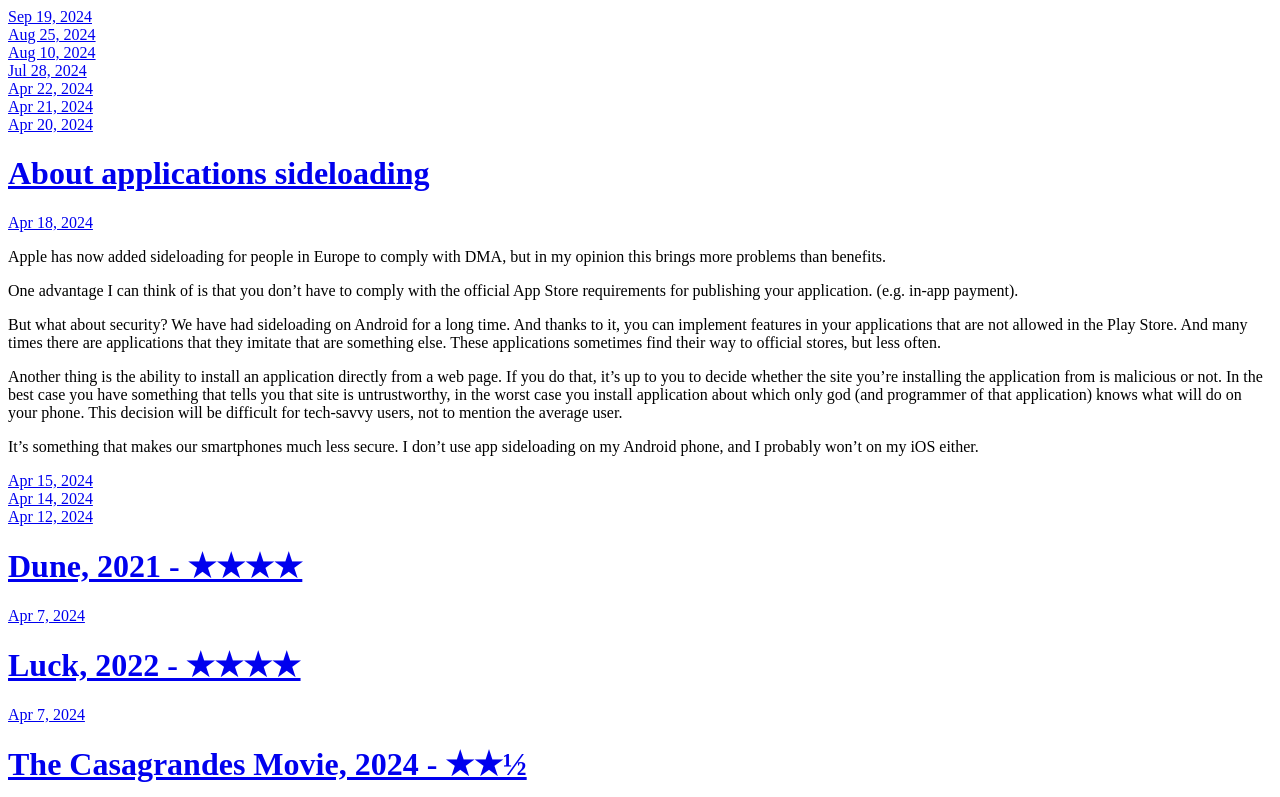
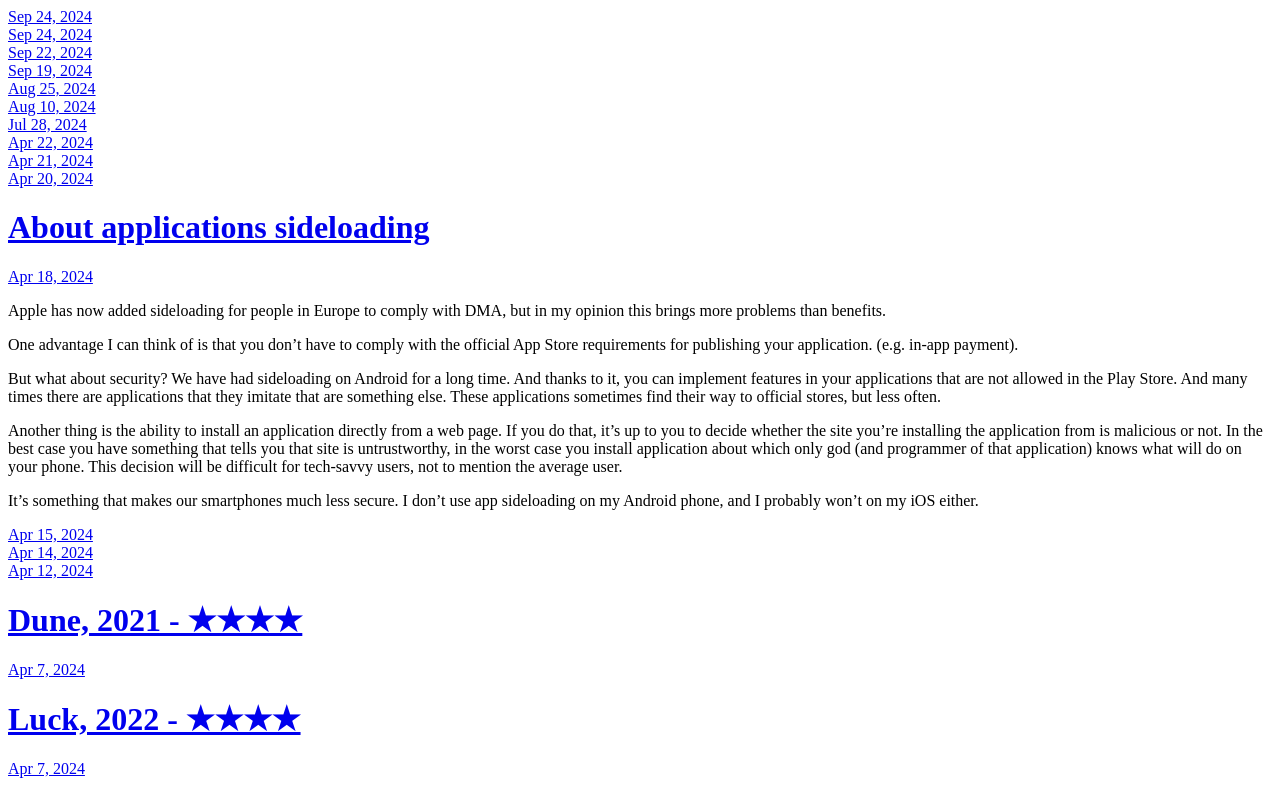
Before and after one commit to MayMeow/micro.maymeow.com, a plain HTML site: page index.html in a window 1280 px wide. Shown: the top 797 px of the page. Drawn offline with Linux system fonts and the light colour scheme; a script that the page names is missing.

Commit message:
Archiving from Micro.blog.

```diff
--- a/index.html
+++ b/index.html
@@ -21,6 +21,39 @@
 <div class="h-feed">
 
 
+
+	  <div class="h-entry">
+
+
+		<a href="https://micro.maymeow.com/2024/09/24/i-probably-found.html" class="u-url"><time class="dt-published" datetime="2024-09-24 23:51:52 &#43;0200">Sep 24, 2024</time></a>
+
+		<div class="e-content">
+			 <!-- raw HTML omitted -->
+
+		</div>
+	  </div>
+
+	  <div class="h-entry">
+
+
+		<a href="https://micro.maymeow.com/2024/09/24/i-can-now.html" class="u-url"><time class="dt-published" datetime="2024-09-24 08:06:02 &#43;0200">Sep 24, 2024</time></a>
+
+		<div class="e-content">
+			 <!-- raw HTML omitted -->
+
+		</div>
+	  </div>
+
+	  <div class="h-entry">
+
+
+		<a href="https://micro.maymeow.com/2024/09/22/i-finally-forced.html" class="u-url"><time class="dt-published" datetime="2024-09-22 18:57:18 &#43;0200">Sep 22, 2024</time></a>
+
+		<div class="e-content">
+			 <!-- raw HTML omitted -->
+
+		</div>
+	  </div>
 
 	  <div class="h-entry">
 
```
